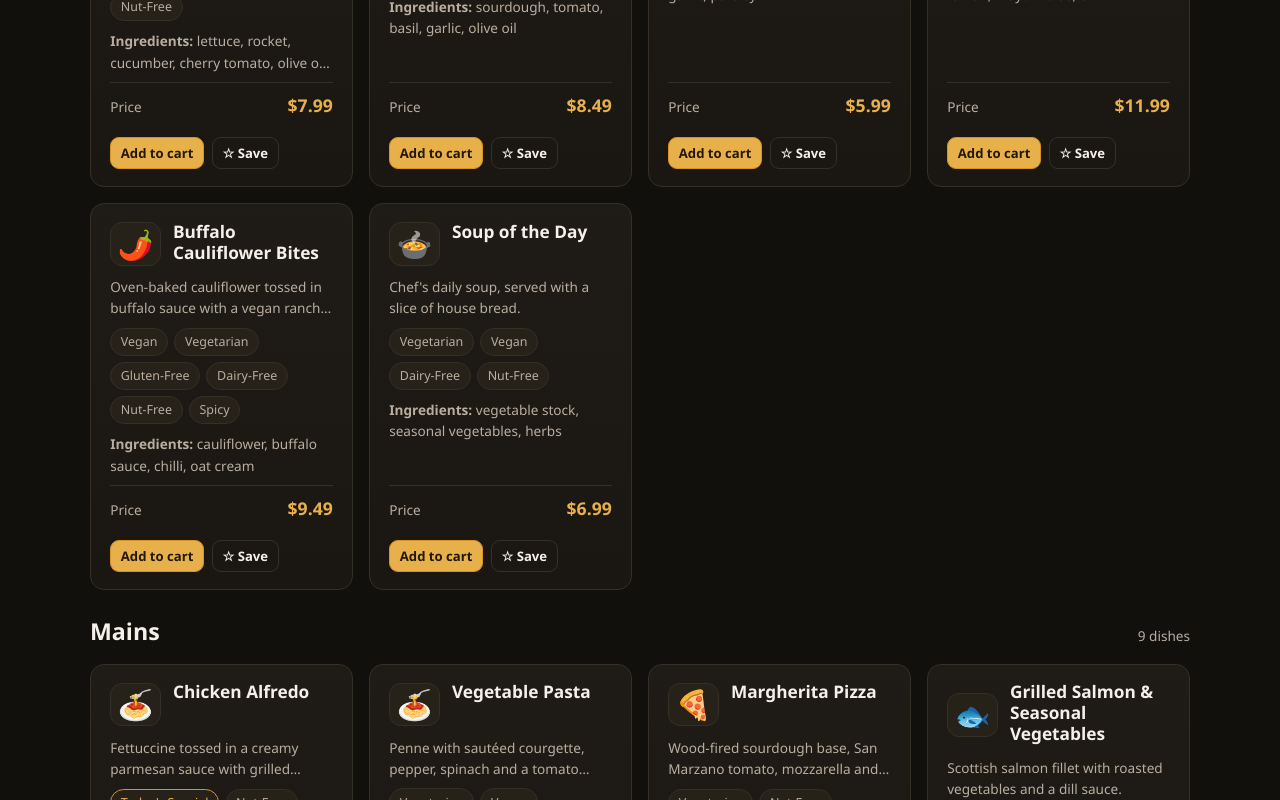
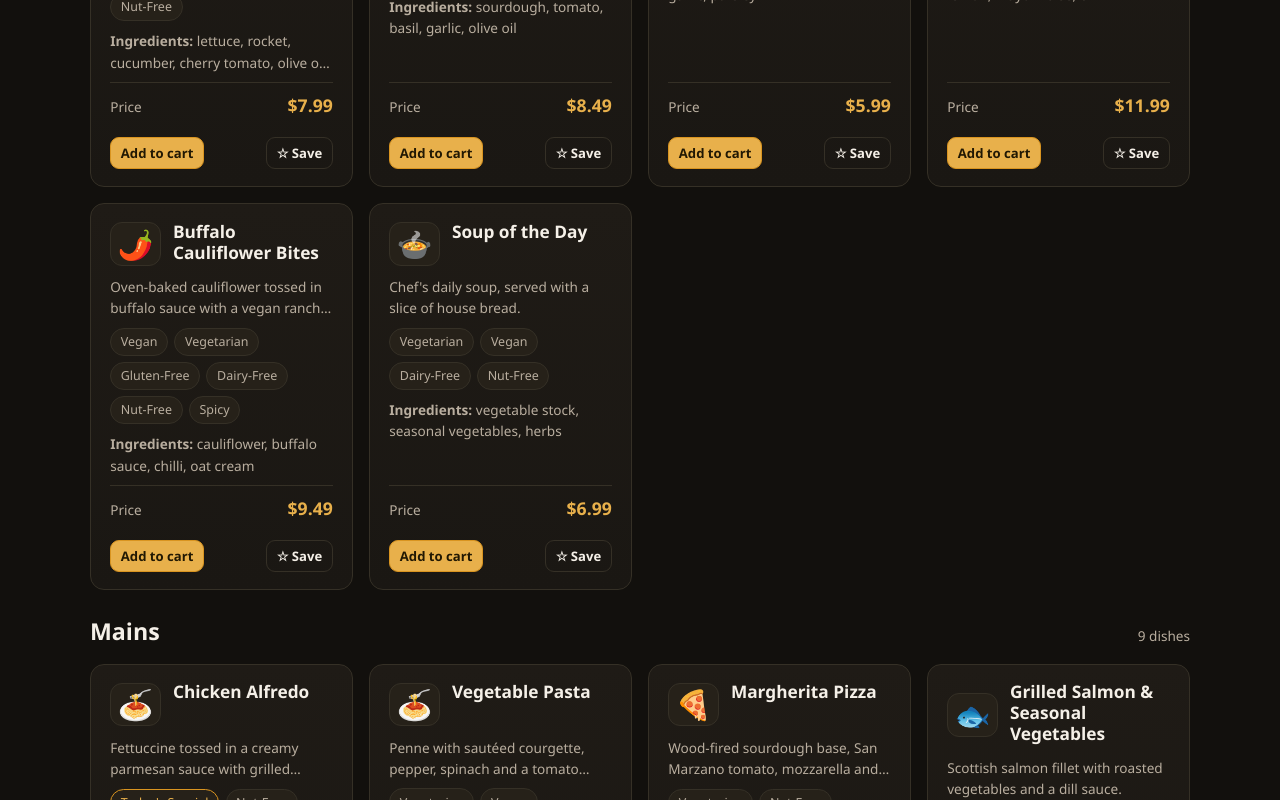
Before and after one commit to fiefdx/SRMS, a React (Vite) app in the folder client/: page /menu in a window 1280 px wide. Shown: the part 820-1620 px from the top of the page. Built offline with nearby package versions, Linux system fonts and the light colour scheme.

Commit message:
feat(menu): align card buttons to opposite ends — add to cart left, favourite right

```diff
--- a/client/src/components/MenuCard.jsx
+++ b/client/src/components/MenuCard.jsx
@@ -10,8 +10,9 @@ const INGREDIENTS_MAX = 64;
  *
  * Layout contract: emoji on the left with the full dish name to its right, then the description on its
  * own full-width row (max 2 lines, "…" if longer), dietary chips, ingredients (max 2 lines), then the
- * price and the action row pinned to the bottom of the card, so the price always sits directly above
- * the buttons and the buttons always sit the same distance from the bottom edge.
+ * price and the action row pinned to the bottom of the card (primary button left, favourite button
+ * right), so the price always sits directly above the buttons and the buttons always sit the same
+ * distance from the bottom edge.
  */
 export default function MenuCard({
   item,
--- a/client/src/index.css
+++ b/client/src/index.css
@@ -472,6 +472,7 @@ ul { margin: 0; padding: 0; list-style: none; }
 .menu-card-footer {
   display: flex;
   flex-wrap: wrap;
+  justify-content: space-between; /* primary button on the left, favourite button on the right */
   gap: 0.5rem;
   align-items: center;
   margin-top: 0.5rem;
```
